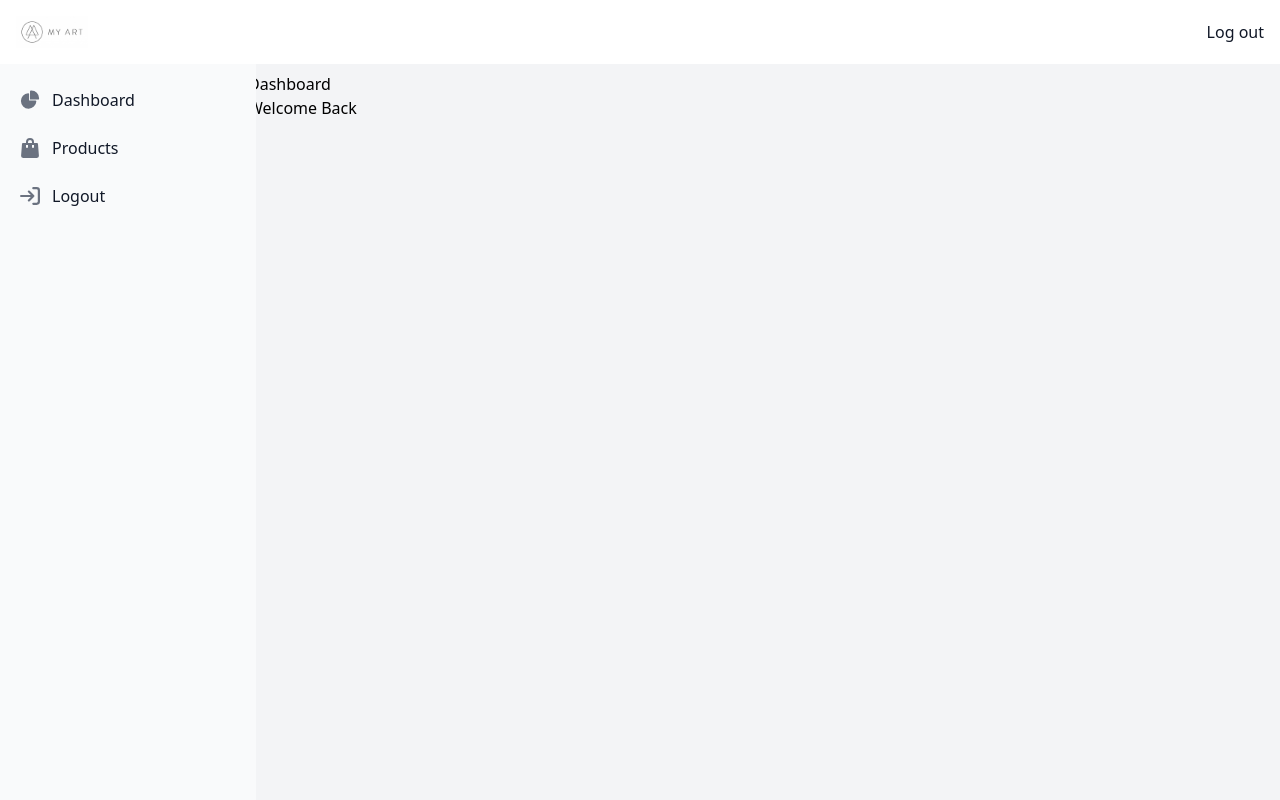
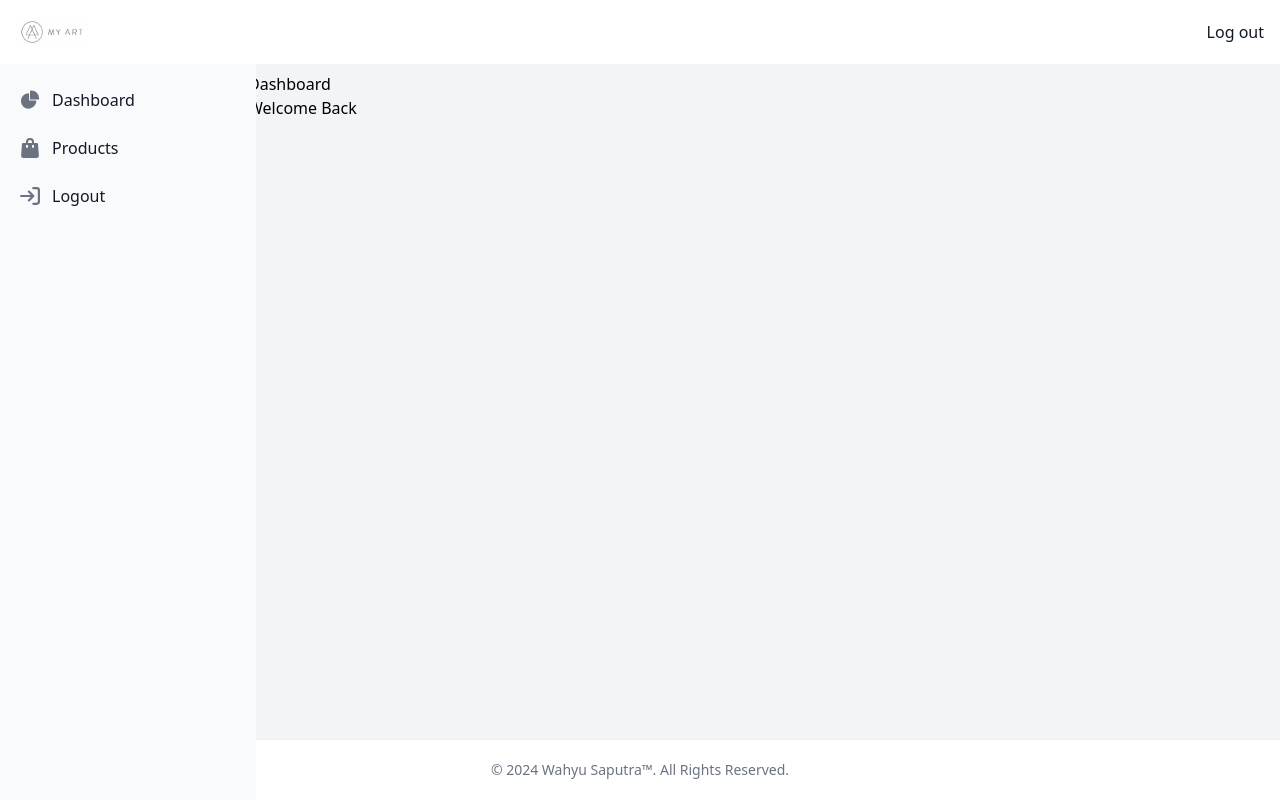
Before and after one commit to MyWhySaputra/FE_MultiRole, a React (Create React App) app: page /dashboard in a window 1280 px wide. Built offline with nearby package versions, Linux system fonts and the light colour scheme; no server answers.

Commit message:
22/02/2024

```diff
--- /dev/null
+++ b/src/components/Footer.jsx
@@ -0,0 +1,17 @@
+const Footer = () => {
+  return (
+    <footer class="fixed bottom-0 w-full bg-white shadow dark:bg-gray-900">
+      <div class="w-full max-w-screen-xl mx-auto p-4 md:py-5">
+        <span class="block text-sm text-gray-500 sm:text-center dark:text-gray-400">
+          © 2024{" "}
+          <a href="https://wahyusaputra.xyz/" class="hover:underline">
+            Wahyu Saputra™
+          </a>
+          . All Rights Reserved.
+        </span>
+      </div>
+    </footer>
+  );
+};
+
+export default Footer;
--- a/src/components/Navbar.jsx
+++ b/src/components/Navbar.jsx
@@ -54,7 +54,7 @@ const Navbar = () => {
             <ul className="font-medium flex flex-col p-4 md:p-0 mt-4 border border-gray-100 rounded-lg bg-gray-50 md:flex-row md:space-x-8 rtl:space-x-reverse md:mt-0 md:border-0 md:bg-white dark:bg-gray-800 md:dark:bg-gray-900 dark:border-gray-700">
               <li>
                 <button
-                  onclick={logout}
+                  onClick={logout}
                   className="block py-2 px-3 text-gray-900 rounded hover:bg-gray-100 md:hover:bg-transparent md:border-0 md:hover:text-blue-700 md:p-0 dark:text-white md:dark:hover:text-blue-500 dark:hover:bg-gray-700 dark:hover:text-white md:dark:hover:bg-transparent"
                 >
                   Log out
--- a/src/components/ProductList.jsx
+++ b/src/components/ProductList.jsx
@@ -20,7 +20,7 @@ const ProductList = () => {
   };
 
   return (
-    <div className="mx-2">
+    <div className="mx-2 pb-20">
       <h1 className="mt-2 text-2xl font-bold">Products</h1>
       <h2 className="mb-3 text-lg font-semibold">List of Products</h2>
       <Link
--- a/src/components/Userlist.jsx
+++ b/src/components/Userlist.jsx
@@ -24,7 +24,7 @@ const Userlist = () => {
   };
 
   return (
-    <div className="mx-2">
+    <div className="mx-2 pb-20">
       <h1 className="mt-2 text-2xl font-bold">Users</h1>
       <h2 className="mb-3 text-lg font-semibold">List of Users</h2>
       <Link
--- a/src/components/Welcome.jsx
+++ b/src/components/Welcome.jsx
@@ -4,9 +4,9 @@ import { useSelector } from "react-redux";
 const Welcome = () => {
   const { user } = useSelector((state) => state.auth);
   return (
-    <div>
-      <h1 className="ml-2 mt-2">Dashboard</h1>
-      <h2 className="ml-2 ">
+    <div className="mx-2 pb-20">
+      <h1 className="mt-2">Dashboard</h1>
+      <h2>
         Welcome Back <strong>{user && user.name}</strong>
       </h2>
     </div>
--- a/src/pages/Layout.jsx
+++ b/src/pages/Layout.jsx
@@ -1,6 +1,7 @@
 import React from "react";
 import Navbar from "../components/Navbar";
 import Sidebar from "../components/Sidebar";
+import Footer from "../components/Footer";
 
 const Layout = ({ children }) => {
   return (
@@ -14,6 +15,7 @@ const Layout = ({ children }) => {
           <main>{children}</main>
         </div>
       </div>
+      <Footer />
     </React.Fragment>
   );
 };
```
